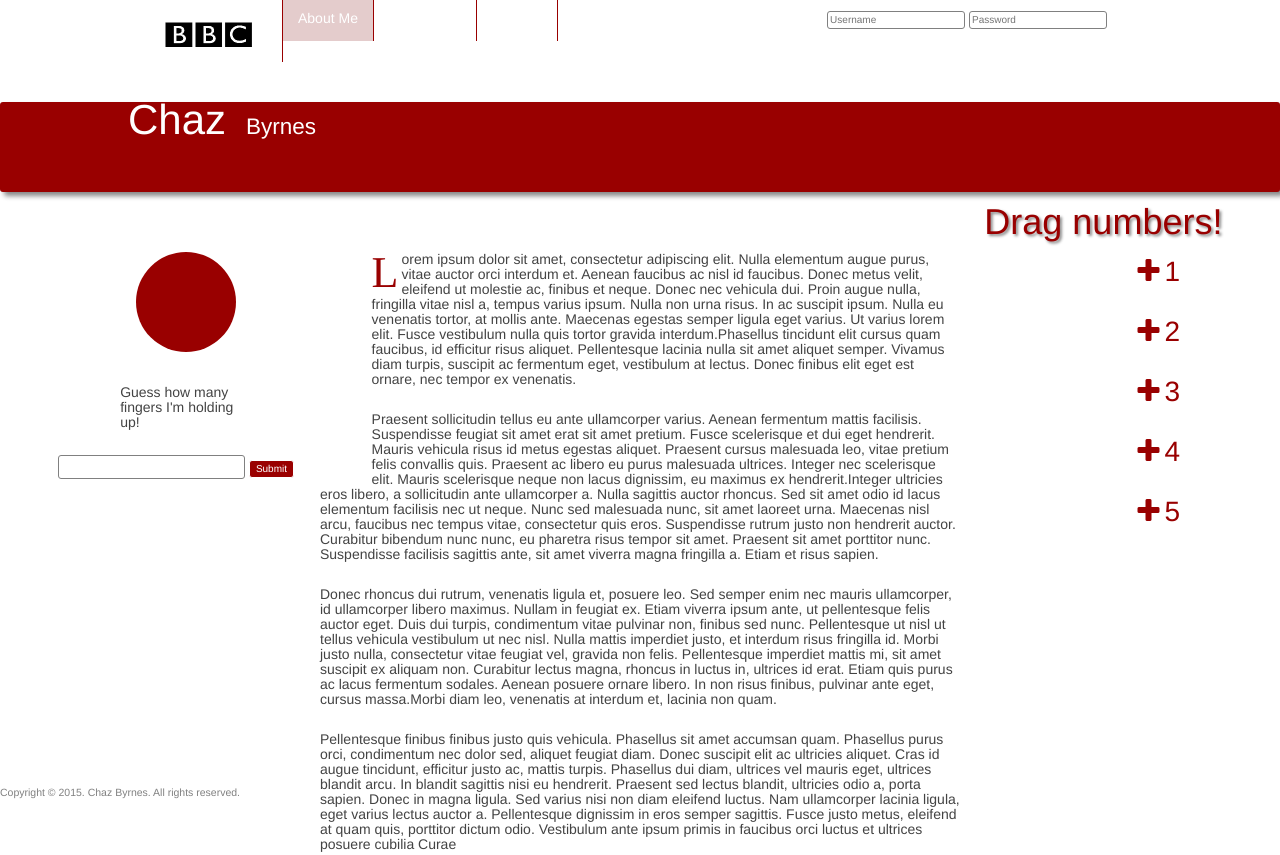
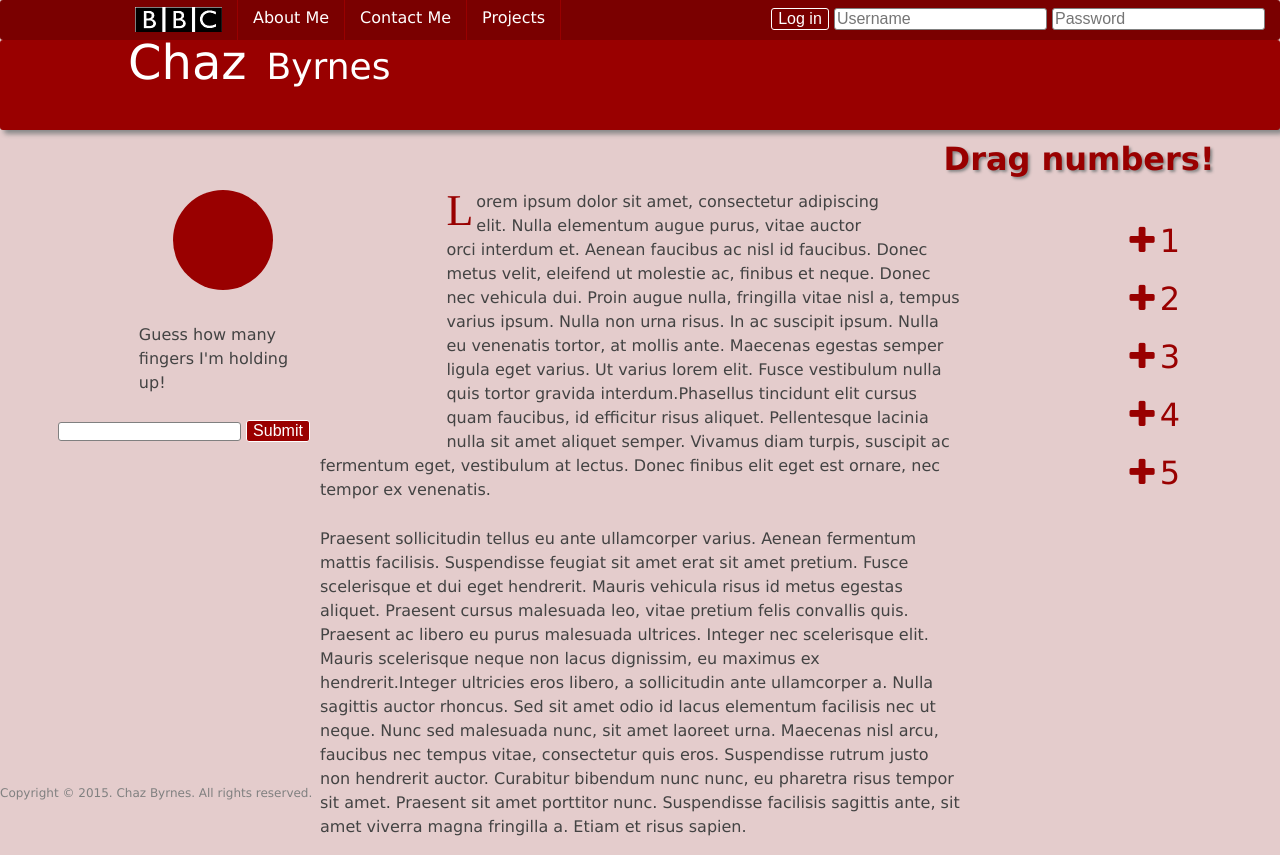
Before and after one commit to cbbyrnes4/cbbyrnes4.github.io, a plain HTML site: page index.html in a window 1280 px wide. Shown: the top 855 px of the page. Drawn offline with nearby package versions, Linux system fonts and the light colour scheme.

Commit message:
Revert "trying bootstrap functionality"
This reverts commit 88667f312027592da270916309cffa51668c1853.

```diff
--- a/index.html
+++ b/index.html
@@ -8,11 +8,7 @@
     <meta name="viewport" content="width=device-width, initial-scale=1" />
     <link rel="stylesheet" type="text/css" href="css/style.css">
     <link rel="stylesheet" type="text/css" href="css/font-awesome-4.3.0/css/font-awesome.min.css">
-    <link rel="stylesheet" type="text/css" href="css/normalize.min.css">
-    <link rel="stylesheet" type="text/css" href="css/bootstrap.min.css">
-
     <script type="text/javascript" src="scripts/jquery.min.js"></script>
-    <script src="scripts/bootstrap.min.js"></script>
     <script src="scripts/form-validation.js"></script>
     <script src="https://ajax.googleapis.com/ajax/libs/jqueryui/1.11.4/jquery-ui.min.js"></script>
 
@@ -22,34 +18,25 @@
 
 	<div id="container">
 
-		<div id="navbar navbar-default nav-bar">
+		<div id="nav-bar">
 
-			<div class="container-fluid fixed-width">
-
-				<div class="navbar-header">
+			<div class="fixed-width">
 
 				<div class="border" id="logo-div">
-						<a href="" class="navbar-brand"><img src="img/bbclogo.png" /></a>
+					<img src="img/bbclogo.png" />
 				</div>
-
-					<button type="button" class="navbar-toggle" data-toggle="collapse" data-target=".navbar-collapse">
-
-  						<span class="sr-only">Toggle navigation</span>
-  						<span class="icon-bar"></span>
-  						<span class="icon-bar"></span>
-  						<span class="icon-bar"></span>
-  					</button>
-
-				</div>
-				<div class="collapse navbar-collapse">
 
 				<div class="border" id="button-bar">
 
-					<ul class="nav navbar-nav">
+					<ul>
 						<li class="selected border"><a class="wide"href="index.html">About Me</a></li>
 						<li class="border"><a class="wide"href="contact.html">Contact Me</a></li>
 						<li class="border"><a class="wide" href="tester.html">Projects</a></li>
 					</ul>
+
+				</div>
+
+			</div>
 
 			<div class="form--login" id="login--info">
 				<form>
@@ -58,15 +45,6 @@
 					<input type="password" placeholder="Password" />
 				</form>
 			</div>
-
-					</div>
-
-				</div>
-
-
-			</div>
-
-
 
 		</div>
 
```
Also changed, not shown: css/normalize.min.css (deleted, +0 -1 lines), css/bootstrap.min.css (deleted), scripts/bootstrap.min.js (deleted). Lines whose indentation alone changed are shown as unchanged.
